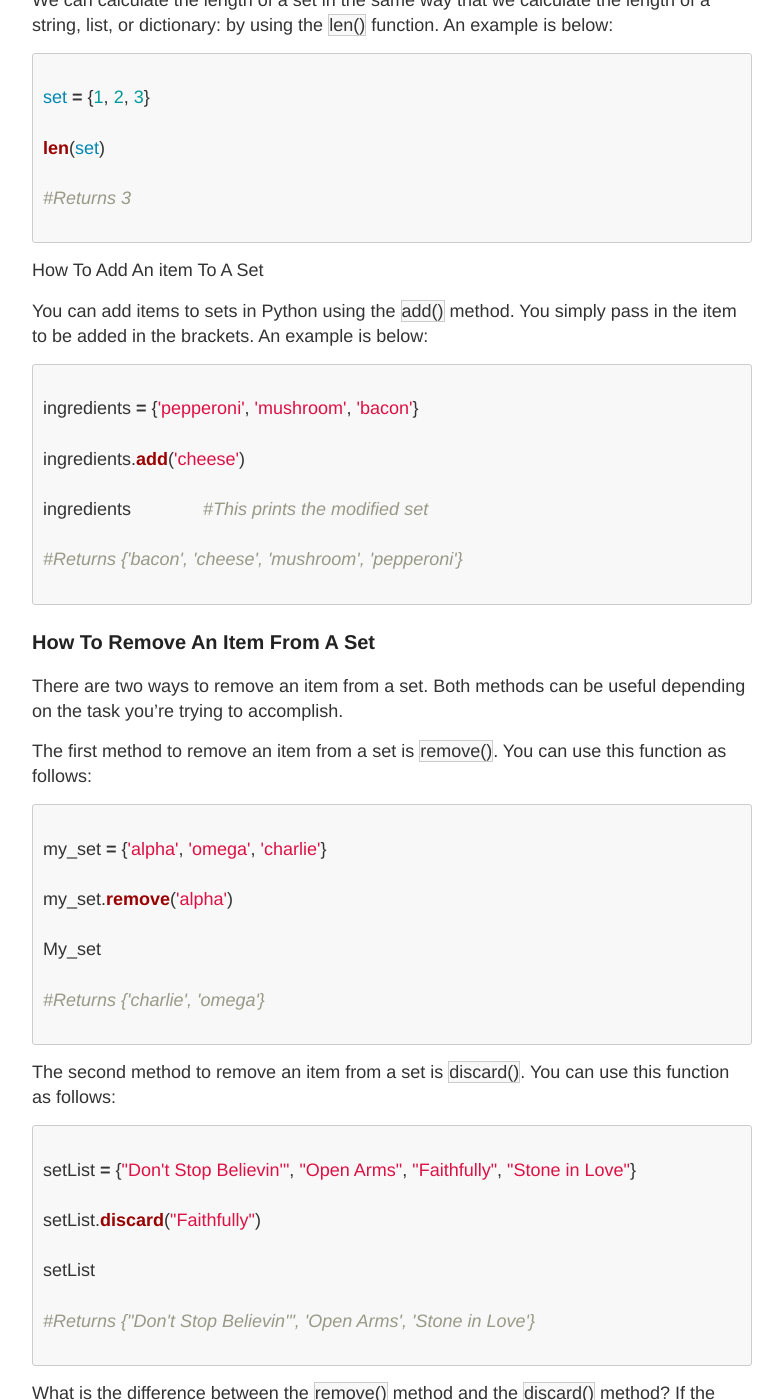
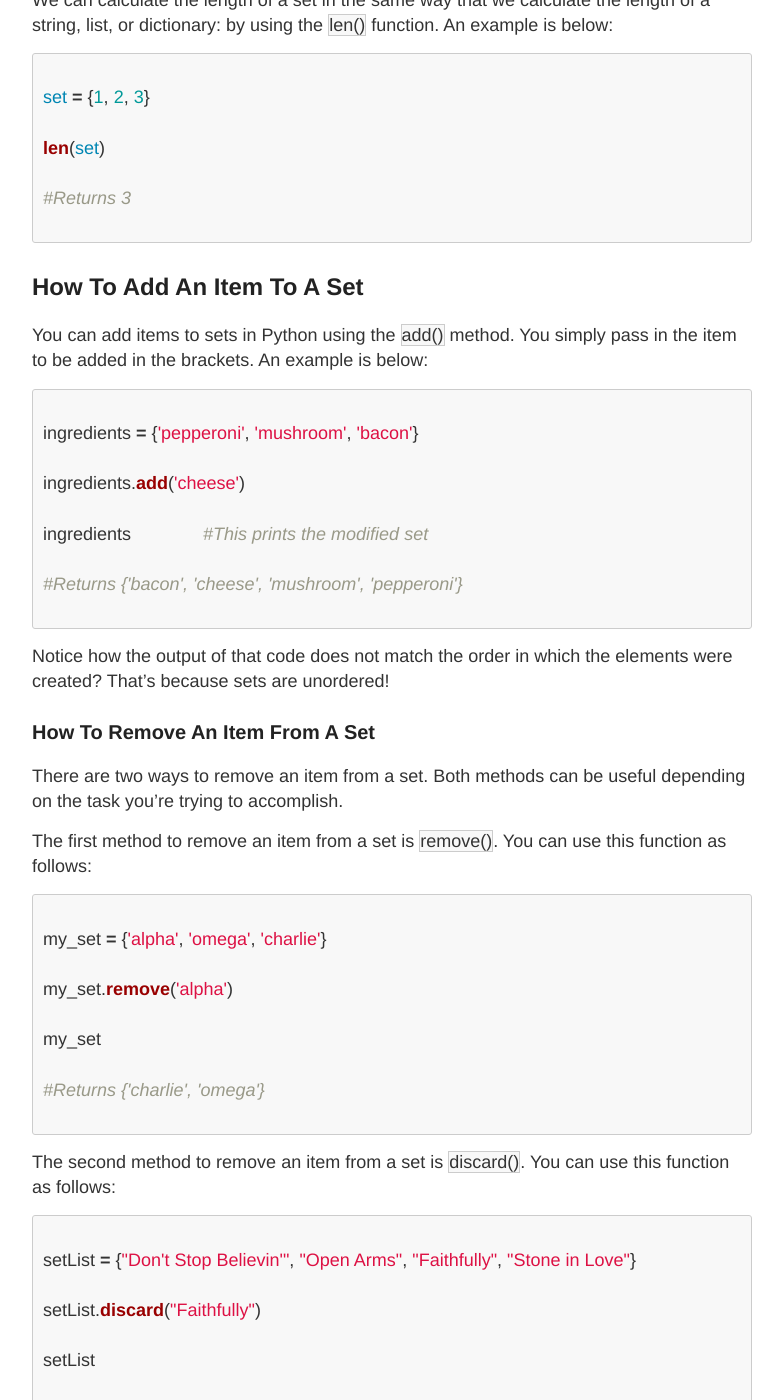
Before and after one commit to rosyberti/website, a Jekyll site: the page built from python-course/sets.md, in a window 1280 px wide and 1400 px high, scrolled down 1670 px. Shown: the whole window, without its empty margins (248-1031 px from the left). Built offline with Jekyll 4.4.1, drawn with Linux system fonts in a browser that asks for light colours; our own code applies the rules of GitHub Pages for plain Markdown files.

Commit message:
rb edits

````diff
--- a/python-course/sets.md
+++ b/python-course/sets.md
@@ -83,7 +83,7 @@
 
 ```
 
-How To Add An item To A Set
+## How To Add An Item To A Set
 
 You can add items to sets in Python using the `add()` method. You simply pass in the item to be added in the brackets. An example is below:
 
@@ -99,6 +99,7 @@
 
 ```
 
+Notice how the output of that code does not match the order in which the elements were created? That's because sets are unordered!
 
 ### How To Remove An Item From A Set
 
@@ -112,7 +113,7 @@
 
 my_set.remove('alpha')
 
-My_set
+my_set
 
 #Returns {'charlie', 'omega'}
 
````
